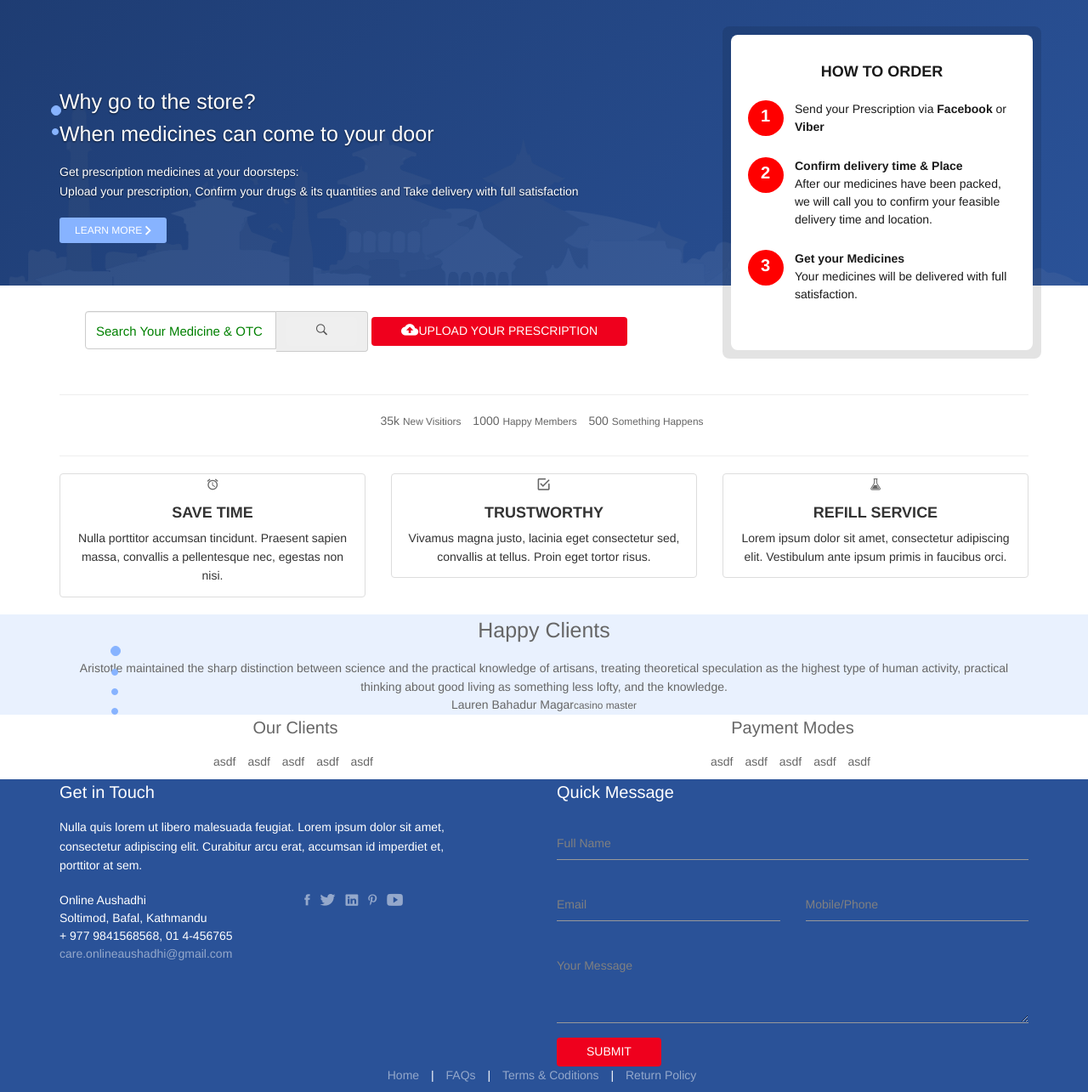
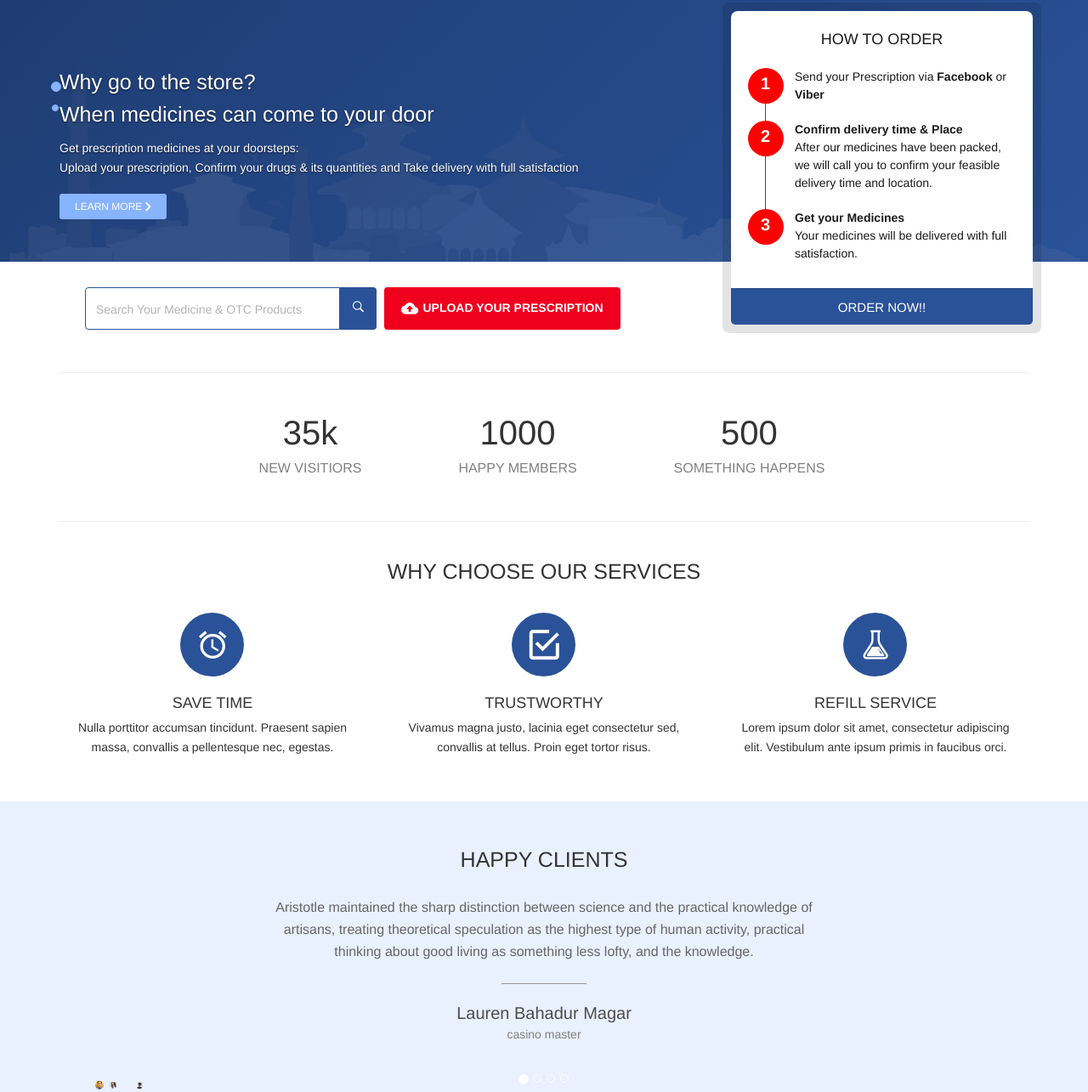
Before and after one commit to meprap/oa, a website: page index.html in a window 1280 px wide. Shown: the part 198-1483 px from the top of the page at 85% size. Drawn offline with Linux system fonts and the light colour scheme; files whose address does not match are found by name.

Commit message:
CSS/HTML added.

```diff
--- a/assets/scss/app.scss
+++ b/assets/scss/app.scss
@@ -6,7 +6,7 @@
 	// Base
 	// Modules
 	// Layouts
-	// Themes
+	// Themes [No Themes for Small Projects]
 
 	// External
 	@import 'vendors/animate',
@@ -49,4 +49,10 @@
 	@import 'layouts/wrap',
 			'layouts/header',
 			'layouts/footer',
+			'layouts/search-wrap',
+			'layouts/how-to-order',
+			'layouts/stats-wrap',
+			'layouts/service-wrap',
+			'layouts/testimonials',
+			'layouts/contact',
 			'layouts/content';
--- a/assets/scss/layouts/_content.scss
+++ b/assets/scss/layouts/_content.scss
@@ -1,59 +1 @@
 .content {}
-
-.search-wrap {
-    padding: 30px;
-}
-
-.how-to-order {
-    background-color: black(.11);
-    padding: 10px;
-    @include rounded(8px);
-    color: $color-90;
-    z-index: 99;
-    @at-root #{&}--position {
-        position: absolute;
-        top: -305px;
-    }
-    @at-root #{&}__wrap {
-        background-color: $color-white;
-        padding: 30px;
-        @include rounded(8px);
-        .title--sm {
-            margin-bottom: 20px;
-        }
-        >ul {
-            counter-reset: my-badass-counter;
-            >li {
-                padding-left: 45px;
-                position: relative;
-                margin-bottom: 25px;
-                &:before {
-                    content: counter(my-badass-counter);
-                    counter-increment: my-badass-counter;
-                    position: absolute;
-                    left: 05px;
-                    top: 3px;
-                    z-index: 1;
-                    @include font-size(2);
-                    font-weight: 600;
-                    color: $color-white;
-                }
-                &:after {
-                    content: '';
-                    width: 42px;
-                    height: 42px;
-                    background: red;
-                    position: absolute;
-                    top: 0;
-                    left: -10px;
-                    @include rounded(100px);
-                }
-                &:first-child {
-                    &:before {
-                        width: 0;
-                    }
-                }
-            }
-        }
-    }
-}
--- a/assets/scss/layouts/_header.scss
+++ b/assets/scss/layouts/_header.scss
@@ -14,7 +14,7 @@ header {
         }
     }
      @at-root .#{&}__brand-wrap {
-         padding: 30px 0;
+         padding: 20px 0;
      }
 }
 
--- /dev/null
+++ b/assets/scss/layouts/_how-to-order.scss
@@ -0,0 +1,74 @@
+.how-to-order {
+    background-color: black(.11);
+    padding: 10px;
+    @include rounded(8px);
+    color: $color-90;
+    z-index: 99;
+    @at-root #{&}--position {
+        position: absolute;
+        top: -305px;
+    }
+    @at-root #{&}__wrap {
+        background-color: $color-white;
+        @include rounded(8px);
+        .title--sm {
+            margin-bottom: 20px;
+        }
+        .btn {
+            @include rounded(0 0 5px 5px);
+        }
+        @at-root #{&}__gutter {
+            padding: 20px 30px;
+            >ul {
+                counter-reset: my-badass-counter;
+                position: relative;
+                &:after {
+                    content: '';
+                    background: $color-70;
+                    width: 1px;
+                    height: 190px;
+                    position: absolute;
+                    top: 8px;
+                    left: 10px;
+                    z-index: 0;
+                }
+                >li {
+                    padding-left: 45px;
+                    position: relative;
+                    margin-bottom: 20px;
+                    &:before {
+                        content: counter(my-badass-counter);
+                        counter-increment: my-badass-counter;
+                        position: absolute;
+                        left: 05px;
+                        top: 3px;
+                        z-index: 1;
+                        @include font-size(2);
+                        font-weight: 600;
+                        color: $color-white;
+                        z-index: 2;
+                    }
+                    &:after {
+                        content: '';
+                        width: 42px;
+                        height: 42px;
+                        background: red;
+                        position: absolute;
+                        top: 0;
+                        left: -10px;
+                        @include rounded(100px);
+                        z-index: 1;
+                    }
+                    &:first-child {
+                        &:before {
+                            width: 0;
+                        }
+                    }
+                    &:last-child {
+                        margin-bottom: 0;
+                    }
+                }
+            }
+        }
+    }
+}
--- /dev/null
+++ b/assets/scss/layouts/_search-wrap.scss
@@ -0,0 +1,29 @@
+.search-wrap {
+    padding: 30px;
+    .search-input {
+        border: 1px solid $color-brand-secondary;
+        width: 300px;
+        height: 50px;
+        padding: 12px 12px 11px;
+        @include rounded(4px 0 0 4px);
+    }
+    .input-group-addon {
+        background-color: $color-brand-secondary;
+        border: none;
+        padding: 0;
+        .btn {
+            background-color: $color-brand-secondary;
+            color: $color-white;
+            padding: 10px 15px;
+        }
+    }
+}
+
+.file-upload {
+    height: 50px;
+    font-weight: 600;
+    padding: 15px 20px;
+    i {
+        vertical-align: middle;
+    }
+}
--- /dev/null
+++ b/assets/scss/layouts/_service-wrap.scss
@@ -0,0 +1,20 @@
+.service-wrap {
+    padding: 20px 0 40px;
+    .thumbnail {
+        border: none;
+        margin: 0;
+        figure {
+            width: 75px;
+            height: 75px;
+            background-color: $color-brand-secondary;
+            color: $color-white;
+            @include center-block;
+            margin-bottom: 10px;
+            padding: 20px;
+            @include rounded(100px);
+            i {
+                @include font-size(3.5);
+            }
+        }
+    }
+}
--- /dev/null
+++ b/assets/scss/layouts/_stats-wrap.scss
@@ -0,0 +1,18 @@
+.stats-wrap {
+    padding: 20px 0;
+    ul {
+        li {
+            margin: 0 50px;
+        }
+    }
+    .stats-numbers {
+        display: block;
+        @include font-size(4);
+        color: $color-80;
+    }
+    small {
+        @include font-size(1.6);
+        color: $color-50;
+        text-transform: uppercase;
+    }
+}
--- /dev/null
+++ b/assets/scss/layouts/_testimonials.scss
@@ -0,0 +1,38 @@
+.testimonials {
+    padding: 50px 0;
+    .carousel-indicators {
+        width: auto;
+        position: relative;
+        margin: 0;
+        left: auto;
+        right: auto;
+        top: auto;
+        bottom: auto;
+    }
+}
+
+.review-card {
+    padding: 0 250px;
+    @include font-size(1.6);
+}
+
+.review-author {
+    position: relative;
+    &:before {
+        content: '';
+        width: 100px;
+        height: 1px;
+        background-color: $color-40;
+        @include centerer(true, false);
+        top: -20px;
+    }
+    .ra-author {
+        @include font-size(2);
+        color: $color-70;
+        small {
+            @include font-size(1.4);
+            display: block;
+            color: $color-50;
+        }
+    }
+}
--- a/assets/scss/modules/_banner.scss
+++ b/assets/scss/modules/_banner.scss
@@ -40,8 +40,6 @@
         z-index: 1;
         @include centerer;
     }
-}
-
     .carousel-indicators {
         width: 15px;
         height: auto;
@@ -68,11 +66,17 @@
             }
         }
     }
+}
 
 .carousel-caption {
     text-align: left;
     left: auto;
     right: auto;
+    h5 {
+        text-transform: none;
+        color: $color-white;
+        margin-bottom: 10px;
+    }
 }
 
 // For Fading Carousel
--- a/assets/scss/modules/_buttons.scss
+++ b/assets/scss/modules/_buttons.scss
@@ -61,12 +61,12 @@ button {
 }
 
 .btn-primary {
-    background-color: $color-brand-primary;
-    border-color: $color-brand-primary;
+    background-color: $color-brand-secondary;
+    border-color: $color-brand-secondary;
     @include links($color-white, $color-white, $color-white, $color-white);
     &:hover,
     &:focus {
-        background-color: darken($color-brand-primary, 20%);
+        background-color: darken($color-brand-secondary, 20%);
     }
 }
 
--- a/assets/scss/modules/_forms.scss
+++ b/assets/scss/modules/_forms.scss
@@ -9,6 +9,6 @@ input[type=text],
 input[type=password],
 textarea {
     @include placeholder {
-        color: green;
+        color: $color-30;
     }
 }
--- a/assets/scss/modules/_nav.scss
+++ b/assets/scss/modules/_nav.scss
@@ -4,12 +4,15 @@
 }
 
 .navbar-nav {
-    margin-top: 8px;
+    margin-top: 4px;
 }
 
 .navbar-brand {
     padding: 0;
     height: auto;
+    img {
+        max-width: 85%;
+    }
 }
 
 .nav-pills {
--- a/assets/scss/modules/_title.scss
+++ b/assets/scss/modules/_title.scss
@@ -1,5 +1,5 @@
 .title {
-    @include font($header-font, normal, 700);
+    @include font($header-font, normal, 400);
     display: block;
     text-transform: uppercase;
     @at-root #{&}--lg {
--- a/index.html
+++ b/index.html
@@ -156,15 +156,15 @@
 						<div class="col-lg-8 col-md-8 col-sm-7">
 							<section class="search-wrap">
 								<form class="form-inline">
-									<div class="form-group">
+									<div class="form-group m-r-5">
 										<div class="input-group">
-											<input type="text" class="form-control" id="exampleInputAmount" placeholder="Search Your Medicine & OTC Products">
+											<input type="text" class="search-input" id="exampleInputAmount" placeholder="Search Your Medicine & OTC Products">
 											<div class="input-group-addon">
 												<button class="btn"><i class="oa-search"></i></button>
 											</div>
 										</div>
 									</div>
-									<button type="submit" class="btn btn-primary"><i class="oa-upload"></i>Upload your Prescription</button>
+									<button type="file" class="file-upload btn btn-danger"><i class="oa-upload m-r-5"></i>Upload your Prescription</button>
 								</form>
 							</section>
 							<!-- /.search-wrap -->
@@ -172,6 +172,7 @@
 						<div class="col-lg-4 col-md-4 col-sm-5">
 							<section class="how-to-order how-to-order--position">
 								<div class="how-to-order__wrap">
+									<div class="how-to-order__wrap__gutter">
 										<span class="title title--sm text-center">How to Order</span>
 										<ul class="list-unstyled">
 											<li>Send your Prescription via <strong>Facebook</strong> or <strong>Viber</strong></li>
@@ -179,6 +180,8 @@
 												your feasible delivery time and location.</li>
 											<li><strong>Get your Medicines</strong><br>Your medicines will be delivered with full satisfaction.</li>
 										</ul>
+									</div>
+									<a href="#" class="btn btn-primary form-control">Order Now!!</a>
 								</div>
 							</section>
 							<!-- /.how-to-order -->
@@ -215,6 +218,9 @@
 						<div class="col-lg-12">
 							<section class="service-wrap text-center">
 								<div class="row">
+									<div class="col-lg-12"><h5>Why Choose Our Services</h5></div>
+								</div>
+								<div class="row">
 									<div class="col-lg-4 col-md-4 col-sm-4">
 										<div class="thumbnail">
 											<figure>
@@ -222,7 +228,7 @@
 											</figure>
 											<div class="caption">
 												<span class="title title--sm">Save Time</span>
-												<p>Nulla porttitor accumsan tincidunt. Praesent sapien massa, convallis a pellentesque nec, egestas non nisi.</p>
+												<p>Nulla porttitor accumsan tincidunt. Praesent sapien massa, convallis a pellentesque nec, egestas.</p>
 											</div>
 										</div>
 									</div>
@@ -285,13 +291,13 @@
 									<div class="item active">
 										<div class="row">
 											<div class="col-lg-12">
-												<div class="review-card review-card--option-2 text-center">
-													<div class="review-content">
+												<div class="review-card text-center">
+													<div class="review-content m-b-45">
 														<p>Aristotle maintained the sharp distinction between science and the practical knowledge of artisans, treating
 															theoretical speculation as the highest type of human activity, practical thinking about good living as something
 															less lofty, and the knowledge.</p>
 													</div>
-													<div class="review-author">
+													<div class="review-author m-b-35">
 														<span class="ra-author">Lauren Bahadur Magar<small>casino master</small></span>
 													</div>
 												</div>
@@ -302,13 +308,13 @@
 									<div class="item">
 										<div class="row">
 											<div class="col-lg-12">
-												<div class="review-card review-card--option-2 text-center">
-													<div class="review-content">
+												<div class="review-card text-center">
+													<div class="review-content m-b-45">
 														<p>Aristotle maintained the sharp distinction between science and the practical knowledge of artisans, treating
 															theoretical speculation as the highest type of human activity, practical thinking about good living as something
 															less lofty, and the knowledge.</p>
 													</div>
-													<div class="review-author">
+													<div class="review-author m-b-35">
 														<span class="ra-author">Lauren Bahadur Magar<small>casino master</small></span>
 													</div>
 												</div>
@@ -319,13 +325,13 @@
 									<div class="item">
 										<div class="row">
 											<div class="col-lg-12">
-												<div class="review-card review-card--option-2 text-center">
-													<div class="review-content">
+												<div class="review-card text-center">
+													<div class="review-content m-b-45">
 														<p>Aristotle maintained the sharp distinction between science and the practical knowledge of artisans, treating
 															theoretical speculation as the highest type of human activity, practical thinking about good living as something
 															less lofty, and the knowledge.</p>
 													</div>
-													<div class="review-author">
+													<div class="review-author m-b-35">
 														<span class="ra-author">Lauren Bahadur Magar<small>casino master</small></span>
 													</div>
 												</div>
@@ -336,13 +342,13 @@
 									<div class="item">
 										<div class="row">
 											<div class="col-lg-12">
-												<div class="review-card review-card--option-2 text-center">
-													<div class="review-content">
+												<div class="review-card text-center">
+													<div class="review-content m-b-45">
 														<p>Aristotle maintained the sharp distinction between science and the practical knowledge of artisans, treating
 															theoretical speculation as the highest type of human activity, practical thinking about good living as something
 															less lofty, and the knowledge.</p>
 													</div>
-													<div class="review-author">
+													<div class="review-author m-b-35">
 														<span class="ra-author">Lauren Bahadur Magar<small>casino master</small></span>
 													</div>
 												</div>
@@ -462,7 +468,7 @@
 								</div>
 								<div class="row">
 									<div class="col-lg-12">
-										<button class="btn btn-primary">Submit</button>
+										<button class="btn btn-danger">Submit</button>
 									</div>
 								</div>
 							</form>
```
Also changed, not shown: assets/scss/base/_placeholders.scss (+4 -3 lines), assets/css/app.css, assets/scss/layouts/_contact.scss (added). Lines whose indentation alone changed are shown as unchanged.
